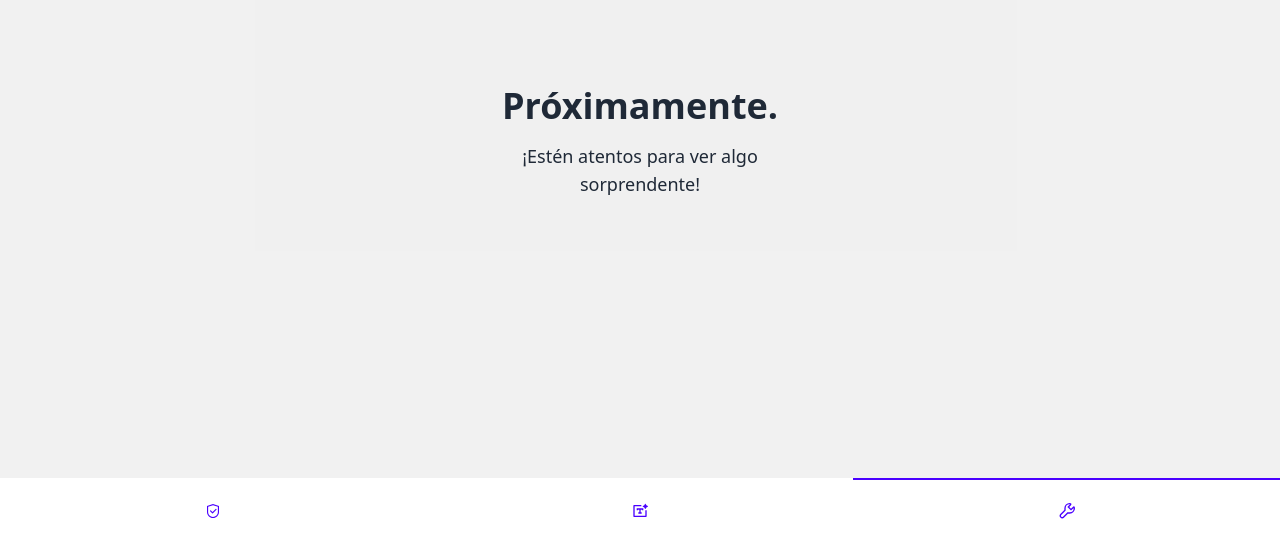
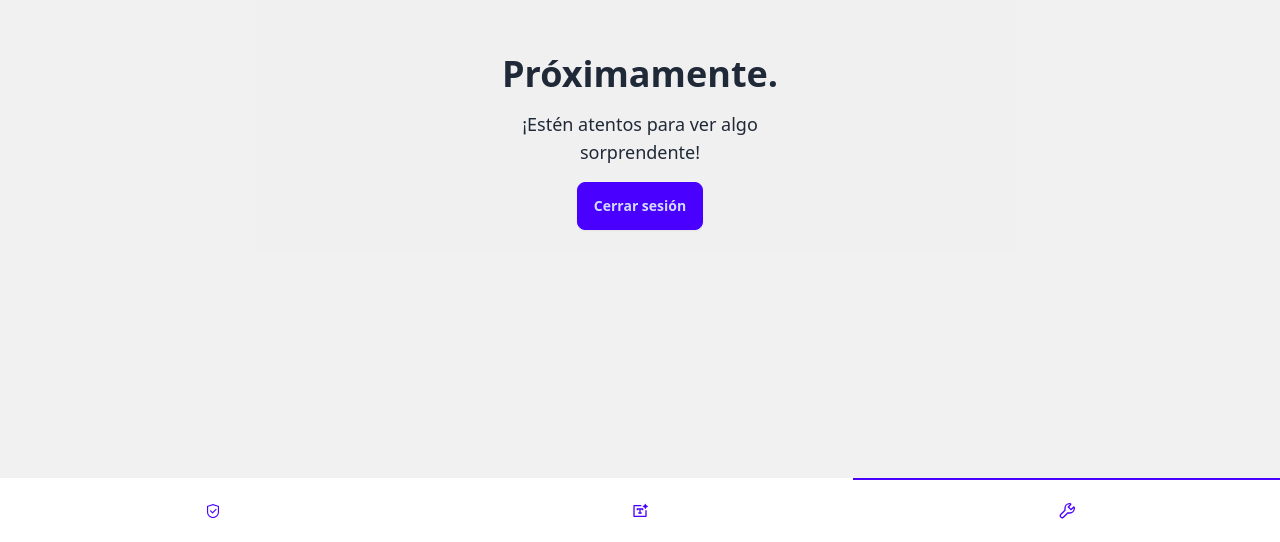
Before and after one commit to Enmanuel-VE/Beaver-security, a React (Vite) app: page /config in a window 1280 px wide. Shown: the part 258-800 px from the top of the page. Built offline with nearby package versions, Linux system fonts and the light colour scheme; no server answers.

Commit message:
Add log out button

```diff
--- a/src/components/WorkingProgress.jsx
+++ b/src/components/WorkingProgress.jsx
@@ -1,3 +1,5 @@
+import { NavLink } from "react-router-dom";
+
 const WorkingProgress = () => {
   return (
     <>
@@ -5,6 +7,11 @@ const WorkingProgress = () => {
         <div className="text-center">
           <h1 className="text-4xl font-bold mb-4">Próximamente.</h1>
           <p className="text-lg">¡Estén atentos para ver algo sorprendente!</p>
+          <NavLink to="/login" end>
+            <button className="btn btn-primary mt-4 hover:btn-error hover:text-white">
+              Cerrar sesión
+            </button>
+          </NavLink>
         </div>
       </div>
     </>
--- a/src/pages/Config.jsx
+++ b/src/pages/Config.jsx
@@ -1,7 +1,11 @@
 import WorkingProgress from "../components/WorkingProgress";
 
 const Config = () => {
-  return <WorkingProgress />;
+  return (
+    <>
+      <WorkingProgress />
+    </>
+  );
 };
 
 export default Config;
--- a/src/pages/Safe.jsx
+++ b/src/pages/Safe.jsx
@@ -39,7 +39,7 @@ const Safe = () => {
 
   return (
     <div className="my-5 flex flex-col gap-2">
-      {items.length > 1 ? (
+      {items.length >= 1 ? (
         items.map((item) => (
           <SafeItem key={item.id} url={item.link} siteName={item.name} />
         ))
```
